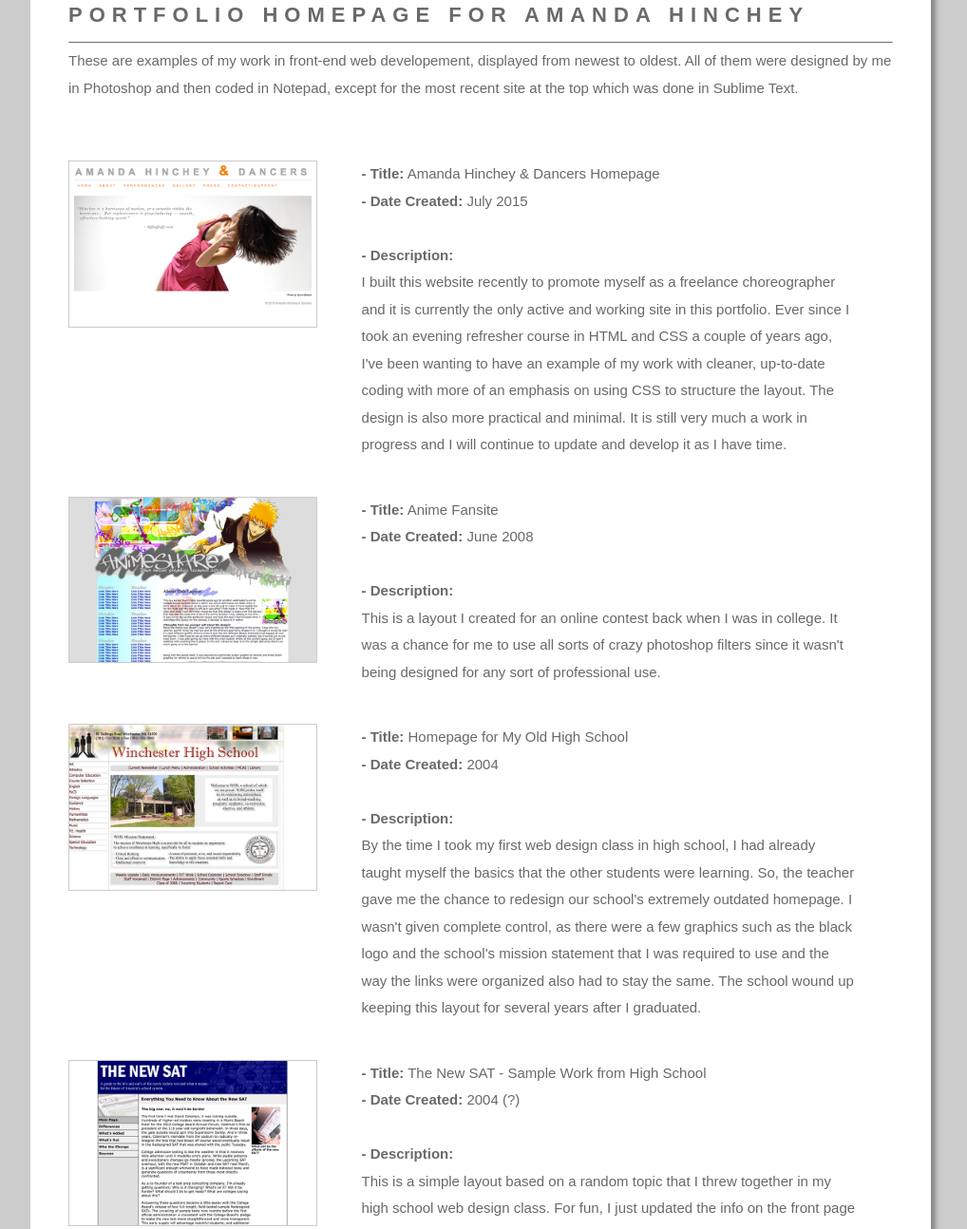
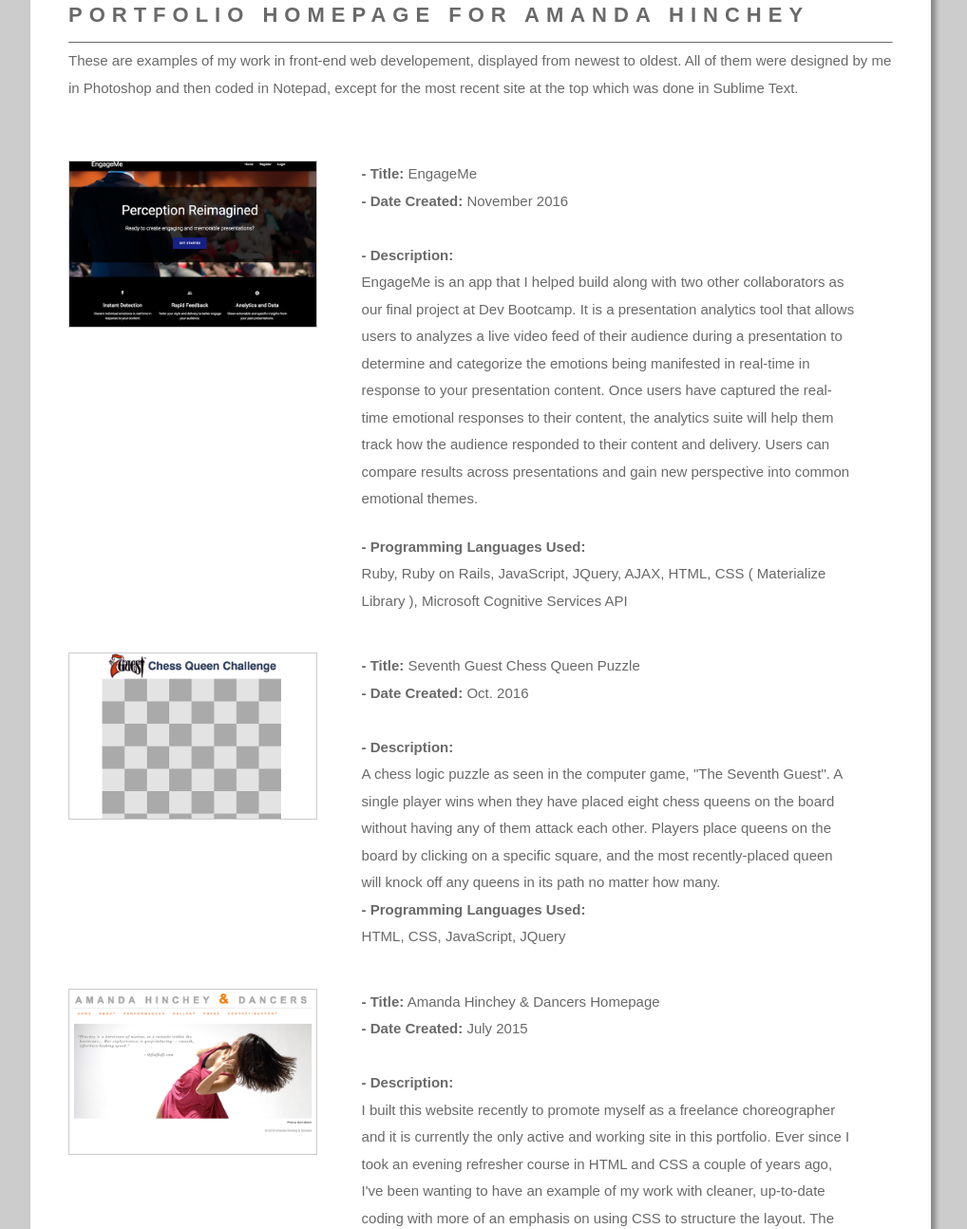
Before and after one commit to akhinchey/portfolio, a plain HTML site: page index.html in a window 1280 px wide. Shown: the part 57-1351 px from the top of the page at 95% size, without its empty margins (134-1152 px from the left). Drawn offline with nearby package versions, Linux system fonts and the light colour scheme.

Commit message:
Add thumbnails and links for recent project apps

```diff
--- a/index.html
+++ b/index.html
@@ -25,8 +25,58 @@
 
 				<div class='project'>
 				 	<div class="thumbnail">
+				 		<a href="https://dbc-engage-me.herokuapp.com/" target="_blank"><img src="images/engage-me.png"></a>
+				 		<a class="caption" href="https://dbc-engage-me.herokuapp.com/" target="_blank">Click the image to view the website.</a>
+				 	</div>
+
+			 		<div class="description">
+				 		<p>
+						<b>- Title:</b> EngageMe
+						<br>
+						<b>- Date Created:</b> November 2016
+						<br>
+						<br>
+						<b>- Description:</b>
+						<br> EngageMe is an app that I helped build along with two other collaborators as our final project at Dev Bootcamp. It is a presentation analytics tool that allows users to analyzes a live video feed of their audience during a presentation to determine and categorize the emotions being manifested in real-time in response to your presentation content. Once users have captured the real-time emotional responses to their content, the analytics suite will help them track how the audience responded to their content and delivery. Users can compare results across presentations and gain new perspective into common emotional themes.
+				 		</p>
+				 		<br>
+				 		<br>
+				 		<p><b>- Programming Languages Used:</b>
+				 			<br>
+				 			Ruby, Ruby on Rails, JavaScript, JQuery, AJAX, HTML, CSS ( Materialize Library ), Microsoft Cognitive Services API
+				 		</p>
+
+
+			 		</div>
+		 		</div>
+
+		 		<div class='project'>
+				 	<div class="thumbnail">
+				 		<a href="chess/index.html" target="_blank"><img src="images/seventh-guest.png"></a>
+				 		<a class="caption" href="chess/index.html" target="_blank">Click the image to view the website.</a>
+				 	</div>
+
+			 		<div class="description">
+				 		<p>
+						<b>- Title:</b> Seventh Guest Chess Queen Puzzle
+						<br>
+						<b>- Date Created:</b> Oct. 2016
+						<br>
+						<br>
+						<b>- Description:</b>
+						<br> A chess logic puzzle as seen in the computer game, "The Seventh Guest". A single player wins when they have placed eight chess queens on the board without having any of them attack each other. Players place queens on the board by clicking on a specific square, and the most recently-placed queen will knock off any queens in its path no matter how many.
+				 		</p>
+				 		<p><b>- Programming Languages Used:</b>
+				 			<br>
+				 			HTML, CSS, JavaScript, JQuery
+				 		</p>
+			 		</div>
+		 		</div>
+
+				<div class='project'>
+				 	<div class="thumbnail">
 				 		<a href="http://www.amandahinchey.com" target="_blank"><img src="images/dance-website.png"></a>
-				 		<p class="caption">Click the image to view the website.</p>
+				 		<a class="caption" href="http://www.amandahinchey.com" target="_blank">Click the image to view the website.</a>
 				 	</div>
 
 			 		<div class="description">
@@ -46,7 +96,7 @@
 
 			 <div class="thumbnail">
 			 		<a href="anime/index.html" target="_blank"><img src="images/anime-fansite.png"></a>
-			 		<p class="caption">Click the image to view the website.</p>
+			 		<a class="caption" href="anime/index.html" target="_blank">Click the image to view the website.</a>
 			 	</div>
 
 			 	<div class="description">
@@ -65,7 +115,7 @@
 		 	<div class='project'>
 			 <div class="thumbnail">
 			 		<a href="highschool/index.html" target="_blank"><img src="images/high-school.png"></a>
-			 		<p class="caption">Click the image to view the website.</p>
+			 		<a class="caption" href="highschool/index.html" target="_blank">Click the image to view the website.</a>
 			 </div>
 
 			 <div class="description">
@@ -85,7 +135,7 @@
 		 	<div class='project'>
 			 <div class="thumbnail">
 			 		<a href="sats/index.html" target="_blank"><img src="images/new-sats.png"></a>
-			 		<p class="caption">Click the image to view the website.</p>
+			 		<a class="caption" href="sats/index.html" target="_blank">Click the image to view the website.</a>
 			 </div>
 
 			 <div class="description">
--- a/style.css
+++ b/style.css
@@ -83,6 +83,8 @@
 		text-transform: uppercase;
 		font-weight: bold;
 		color: #FFF;
+		font-size: 1.5em;
+		line-height: 2em;
 	}
 
 	h2 {
```
